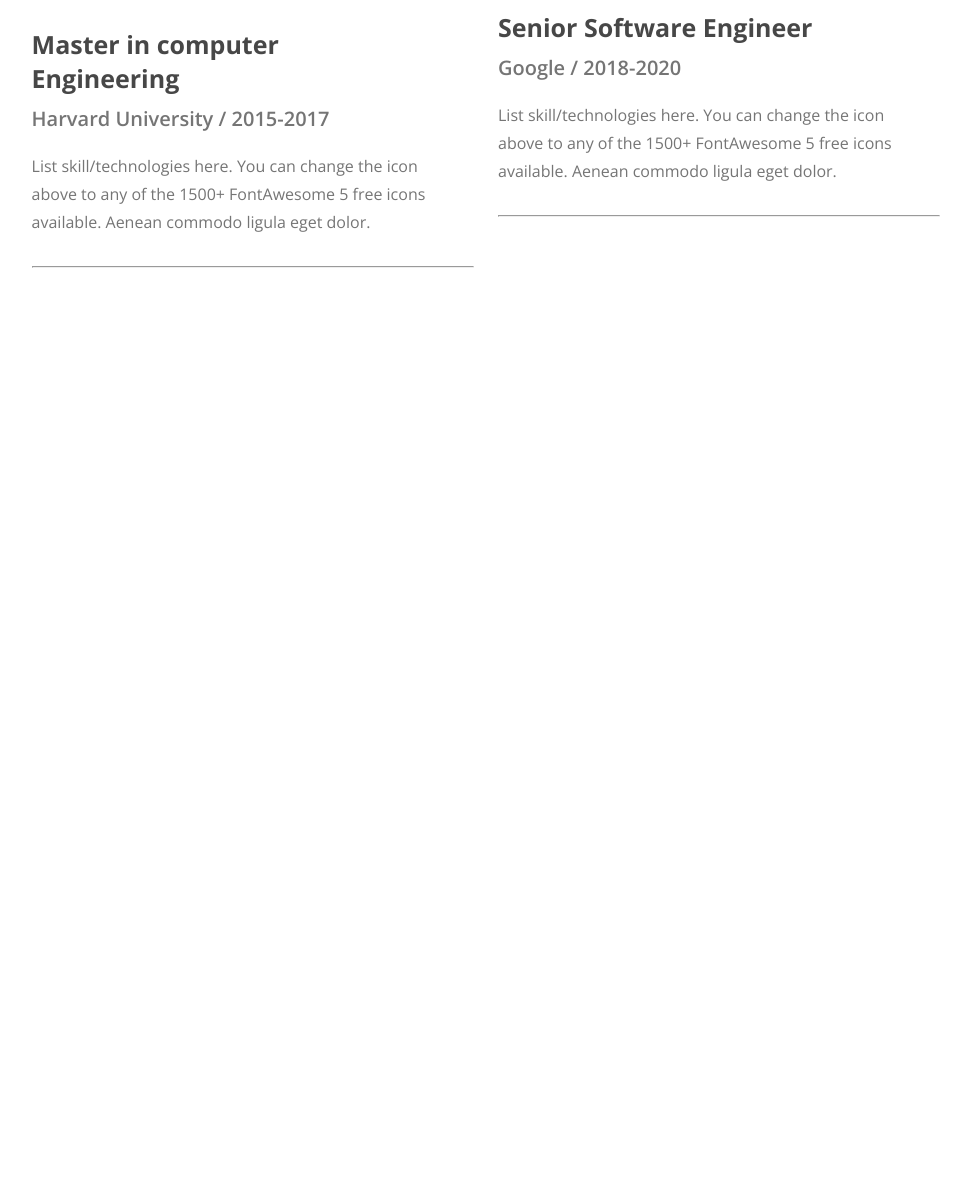
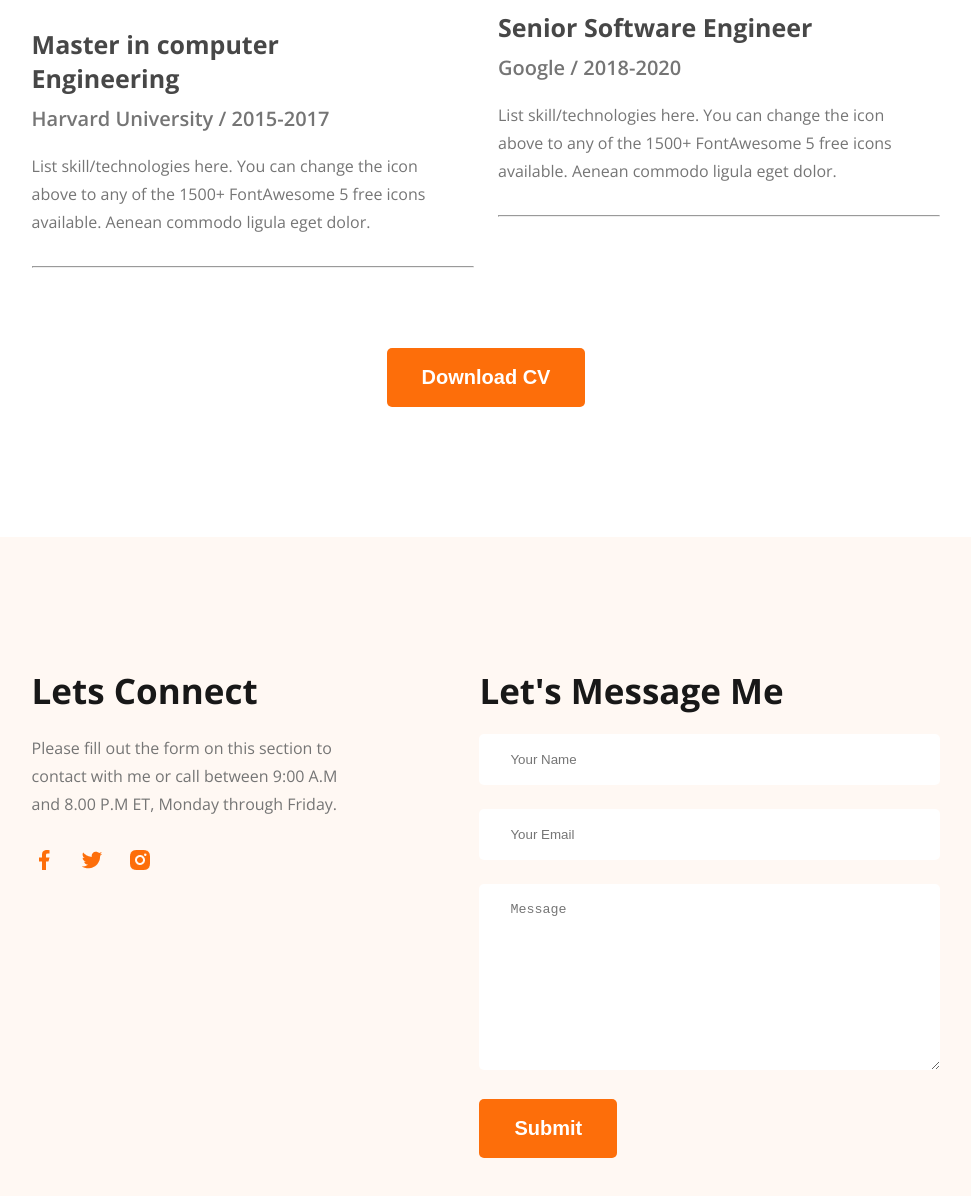
Before and after one commit to P-tanjim-second/portfolio-code, a plain HTML site: page index.html in a window 1280 px wide. Shown: the part 3211-4407 px from the top of the page, without its empty margins (154-1125 px from the left). Before the commit the page ends 3509 px from the top, so only its background shows below. Drawn offline with nearby package versions, Linux system fonts and the light colour scheme.

Commit message:
create footer section accourding to figma

```diff
--- a/index.html
+++ b/index.html
@@ -164,7 +164,38 @@
                 <hr>
             </div>
         </div>
+        <div class="text-center">
+            <button class="btn">Download CV</button>
+        </div>
     </section>
+
+    <footer>
+        <section class="footer-container">
+            <div class="social">
+                <h2>Lets Connect</h2>
+                <p>Please fill out the form on this section to contact with me or call between 9:00 A.M and 8.00 P.M ET,
+                    Monday through Friday.</p>
+                <div class="icons">
+                    <a href="#"><img src="images/icons/facebook.png" alt="Facebook Icon"></a>
+                    <a href="#"><img src="images/icons/twitter.png" alt="Twitter Icon"></a>
+                    <a href="#"><img src="images/icons/insta.png" alt="Instagram Icon"></a>
+                </div>
+            </div>
+            <form class="form">
+                <h2>Let's Message Me</h2>
+                <div class="">
+                    <input type="text" placeholder="Your Name" required>
+                </div>
+                <div class="">
+                    <input type="text" placeholder="Your Email" required>
+                </div>
+                <div class="">
+                    <textarea rows="10" name="" id="" placeholder="Message"></textarea>
+                </div>
+                <input type="submit" value="Submit" class="btn">
+            </form>
+        </section>
+    </footer>
 </body>
 
 </html>
--- a/styles/style.css
+++ b/styles/style.css
@@ -63,6 +63,9 @@
     line-height: 30px;
     color: #757575;
     margin-bottom: 30px;
+}
+.text-center{
+    text-align: center;
 }
 
 /* main style */
@@ -232,3 +235,44 @@
     color: #757575;
     margin-bottom: 20px;
 }
+#resume .btn{
+    margin-top: 50px;
+}
+footer{
+    margin-top: 130px;
+    background-color: #FFF8F3;
+    padding: 130px 0;
+}
+footer .footer-container{
+    width: 71%;
+    max-width: 1140px;
+    margin: 0 auto;
+    display: flex;
+    gap: 116px;
+}
+.footer-container h2{
+    font-size: 35px;
+    color: #181818;
+    margin-bottom: 20px;
+}
+footer .footer-container .social{
+    max-width: 562px;
+}
+footer .footer-container .social p{
+    font-size: 16px;
+    line-height: 28px;
+    color: #757575;
+    margin-bottom: 30px;
+}
+footer .footer-container .social .icons{
+    display: flex;
+    gap: 24px;
+}
+footer .footer-container form input[type="text"], footer .footer-container form textarea{
+    width: 461px;
+    padding: 18px 31px;
+    border: none;
+    margin-bottom: 24px;
+    border-radius: 5px;
+    color: #757575;
+}
```
Lines whose indentation alone changed are shown as unchanged.
